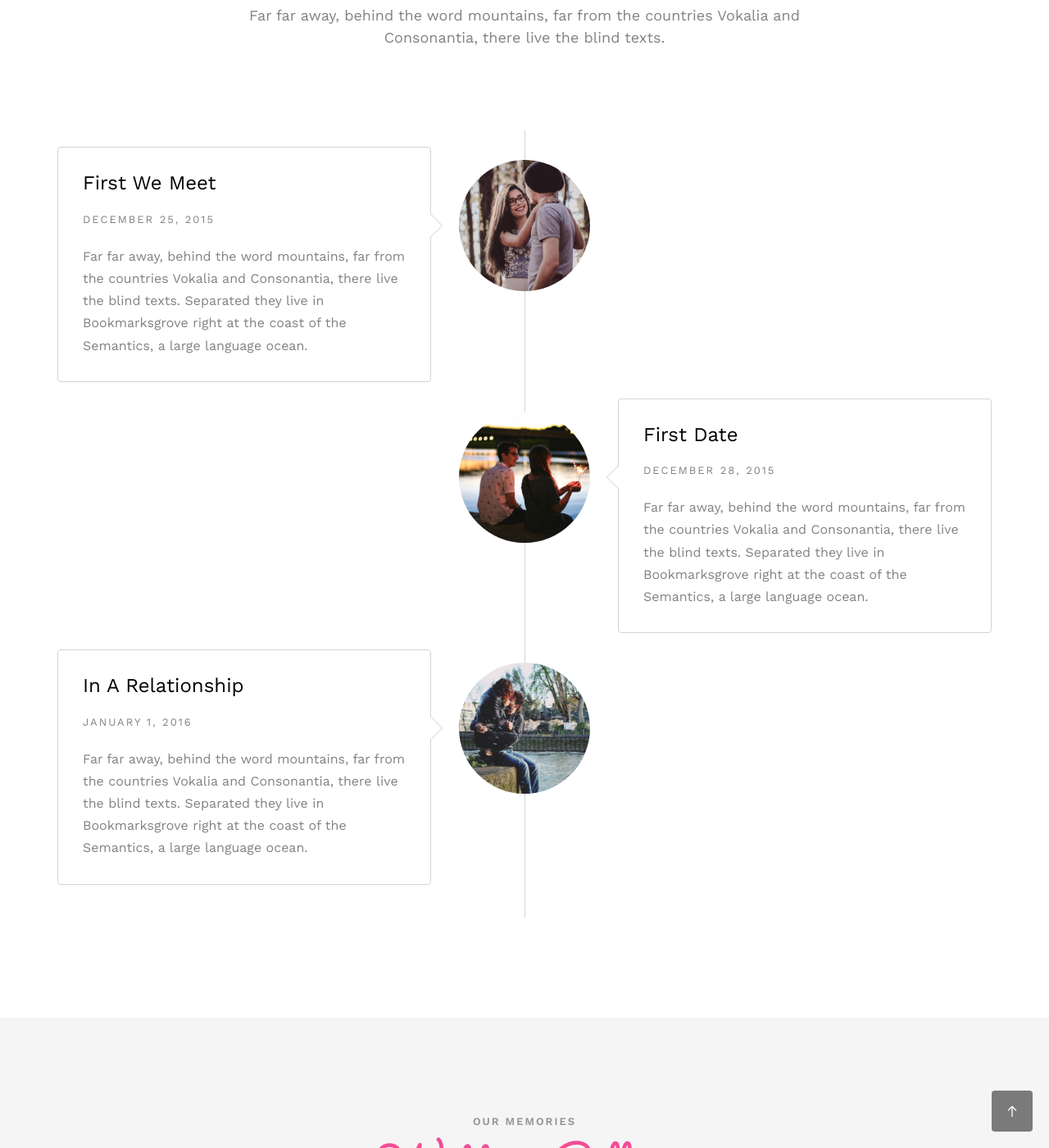
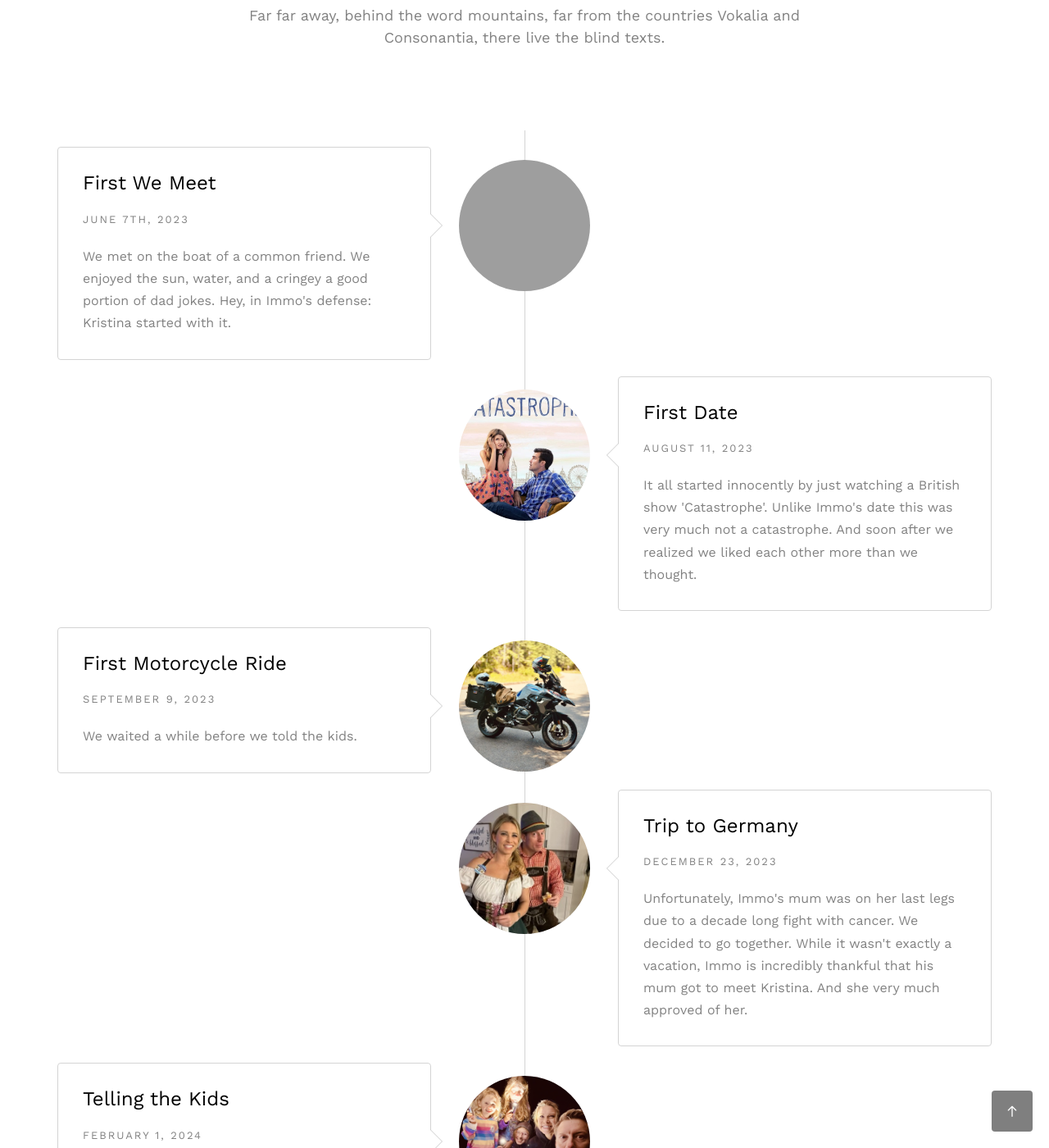
Before and after one commit to terrajobst/pagestest, a Jekyll site: the page built from index.html, in a window 1280 px wide and 1400 px high, scrolled down 2663 px. Shown: the whole window at 82% size. Built offline with Jekyll 4.4.1, drawn with Linux system fonts in a browser that asks for light colours; some web fonts are replaced; some of the changed text lies outside the part shown; grey boxes are pictures that could not be loaded.

Commit message:
Flesh out story

```diff
--- a/_content/story.html
+++ b/_content/story.html
@@ -14,60 +14,29 @@
         <div class="row">
             <div class="col-md-12 col-md-offset-0">
                 <ul class="timeline animate-box">
-                    <li class="animate-box">
-                        <div class="timeline-badge" style="background-image:url(/assets/images/couple-1.jpg);"></div>
+                    {% assign stories = site.data.story %}
+                    {% assign class = '' %}
+                    {% for story in stories %}
+                        <li class="{{ class }} animate-box">
+                            <div class="timeline-badge" style="background-image:url({{ story.image }});"></div>
                             <div class="timeline-panel">
                                 <div class="timeline-heading">
-                                <h3 class="timeline-title">First We Meet</h3>
-                                <span class="date">December 25, 2015</span>
+                                    <h3 class="timeline-title">{{ story.title }}</h3>
+                                    <span class="date">{{ story.date }}</span>
                                 </div>
                                 <div class="timeline-body">
                                     <p>
-                                    Far far away, behind the word mountains, far
-                                    from the countries Vokalia and Consonantia,
-                                    there live the blind texts. Separated they
-                                    live in Bookmarksgrove right at the coast of
-                                    the Semantics, a large language ocean.
+                                        {{ story.description }}
                                     </p>
                                 </div>
                             </div>
                         </li>
-                    <li class="timeline-inverted animate-box">
-                        <div class="timeline-badge" style="background-image:url(/assets/images/couple-2.jpg);"></div>
-                        <div class="timeline-panel">
-                            <div class="timeline-heading">
-                                <h3 class="timeline-title">First Date</h3>
-                                <span class="date">December 28, 2015</span>
-                            </div>
-                            <div class="timeline-body">
-                                <p>
-                                    Far far away, behind the word mountains, far
-                                    from the countries Vokalia and Consonantia,
-                                    there live the blind texts. Separated they
-                                    live in Bookmarksgrove right at the coast of
-                                    the Semantics, a large language ocean.
-                                </p>
-                            </div>
-                        </div>
-                    </li>
-                    <li class="animate-box">
-                        <div class="timeline-badge" style="background-image:url(/assets/images/couple-3.jpg);"></div>
-                        <div class="timeline-panel">
-                            <div class="timeline-heading">
-                                <h3 class="timeline-title">In A Relationship</h3>
-                                <span class="date">January 1, 2016</span>
-                            </div>
-                            <div class="timeline-body">
-                                <p>
-                                    Far far away, behind the word mountains, far
-                                    from the countries Vokalia and Consonantia,
-                                    there live the blind texts. Separated they
-                                    live in Bookmarksgrove right at the coast of
-                                    the Semantics, a large language ocean.
-                                </p>
-                            </div>
-                        </div>
-                    </li>
+                        {% if class == '' %}
+                            {% assign class = 'timeline-inverted' %}
+                        {% else %}
+                            {% assign class = '' %}
+                        {% endif %}
+                    {% endfor %}
                 </ul>
             </div>
         </div>
--- /dev/null
+++ b/_data/story.yml
@@ -0,0 +1,49 @@
+- title: First We Meet
+  date: June 7th, 2023
+  image: /assets/images/story-boat.jpg
+  description: |
+      We met on the boat of a common friend. We enjoyed the sun, water, and a
+      cringey a good portion of dad jokes. Hey, in Immo's defense: Kristina
+      started with it.
+
+- title: First Date
+  date: August 11, 2023
+  image: /assets/images/story-tv.jpg
+  description: |
+      It all started innocently by just watching a British show 'Catastrophe'.
+      Unlike Immo's date this was very much not a catastrophe. And soon after
+      we realized we liked each other more than we thought.
+
+- title: First Motorcycle Ride
+  date: September 9, 2023
+  image: /assets/images/story-ride.jpg
+  description: |
+      We waited a while before we told the kids.
+
+- title: Trip to Germany
+  date: December 23, 2023
+  image: /assets/images/story-germany.jpg
+  description: |
+      Unfortunately, Immo's mum was on her last legs due to a decade long fight
+      with cancer. We decided to go together. While it wasn't exactly a
+      vacation, Immo is incredibly thankful that his mum got to meet Kristina.
+      And she very much approved of her.
+
+- title: Telling the Kids
+  date: February 1, 2024
+  image: /assets/images/story-kids.jpg
+  description: |
+      We waited a while before we told the kids because we needed to be sure
+      that we could be a family. Our kids went through many changes over the
+      last years. Thankfully they liked the idea very much: not only did they
+      like each other, they also liked their future step parents. We can neither
+      confirm nor deny that ice cream bribes were involved.
+
+- title: Warp 9, engage!
+  date: June 28, 2025
+  image: /assets/images/story-engaged.jpg
+  description: |
+      Immo finally got his act together and proposed to Kristina. In the spirit
+      of doing things differently, he did it during a camping trip with the kids
+      while kneeling in a rocky riverbed. Hey, we're living in the pacific
+      northwest. Sadly, Immo failed to secure sponsorship by REI.
```
Also changed, not shown: README.md, assets/images/story-engaged.jpg (added), assets/images/story-germany.jpg (added), assets/images/story-kids.jpg (added), assets/images/story-ride.jpg (added), assets/images/story-tv.jpg (added), 1 other file. Lines whose indentation alone changed are shown as unchanged.
